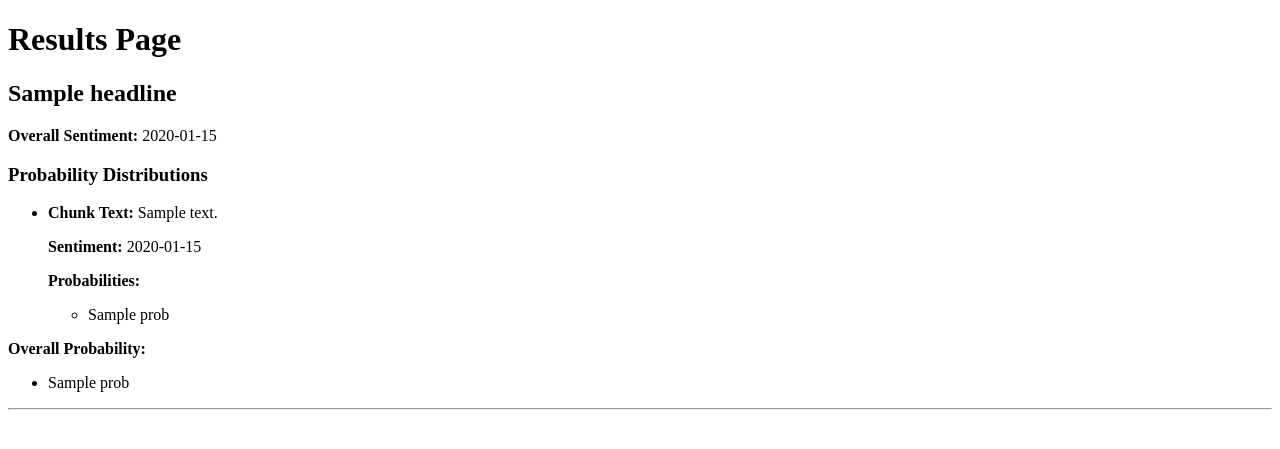
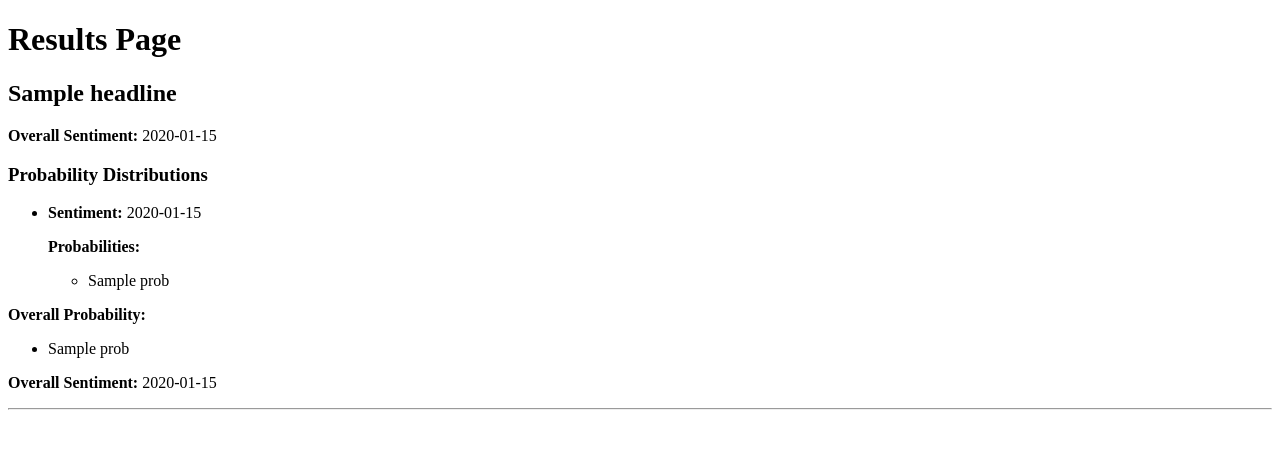
Before and after one commit to rrit5727/sentiment_analysis_project, a Flask app: template templates/results_page.html in a window 1280 px wide. Shown: the top 449 px of the page. Run offline with Flask 3, Linux system fonts and the light colour scheme; the template is opened without the code that fills it: most values are stand-ins (such as "Sample title", 1, 10 or a date in 2020).

Commit message:
pre-changing AI model commit

```diff
--- a/templates/results_page.html
+++ b/templates/results_page.html
@@ -18,7 +18,6 @@
         <ul>
             {% for chunk_prob in result.chunk_probabilities %}
             <li>
-                <p><strong>Chunk Text:</strong> {{ result.chunk_texts[loop.index0] }}</p>
                 <p><strong>Sentiment:</strong> {{ sentiment_labels[result.chunk_sentiments[loop.index0]] }}</p>
                 <p><strong>Probabilities:</strong></p>
                 <ul>
@@ -37,6 +36,8 @@
             {% endfor %}
         </ul>
 
+        <p><strong>Overall Sentiment:</strong> {{ result.overall_sentiment }}</p> <!-- Moved this line here -->
+
         <hr>
     </div>
     {% endfor %}
```
Also changed, not shown: 1 other file.
